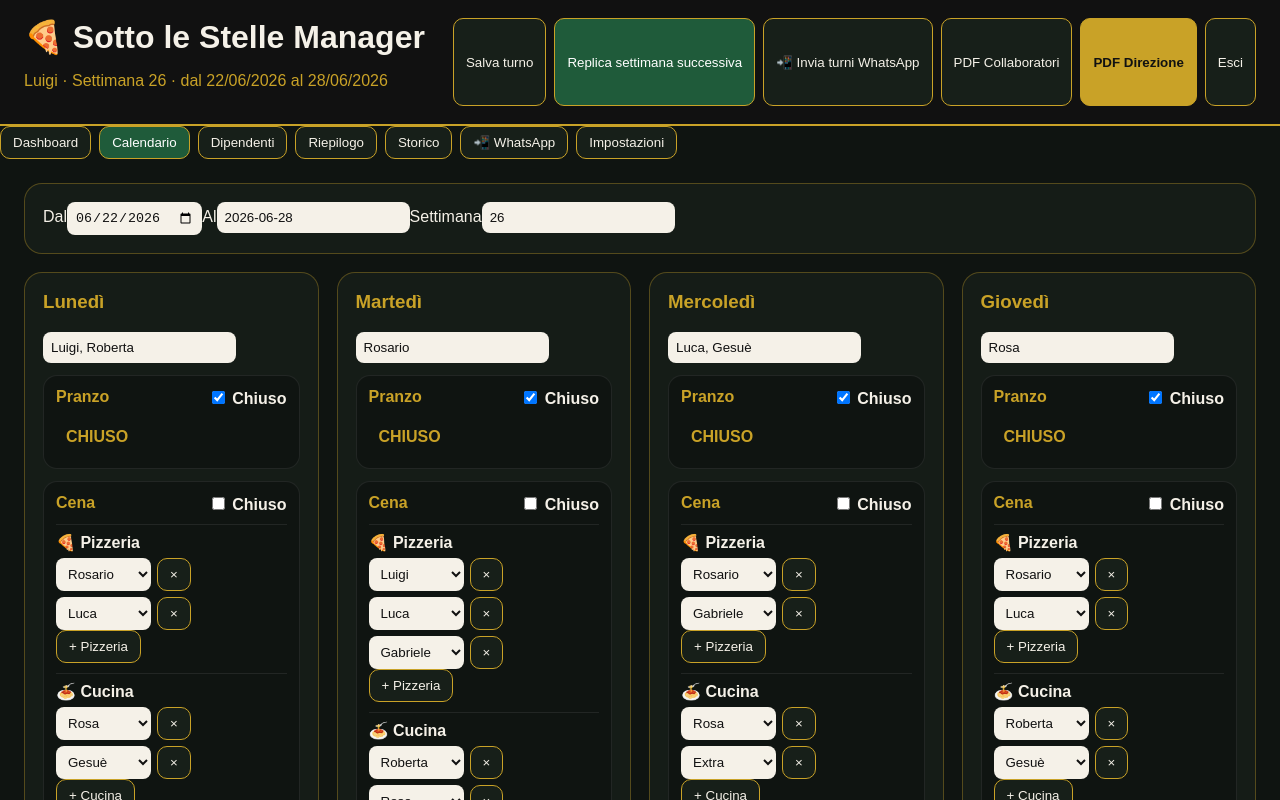
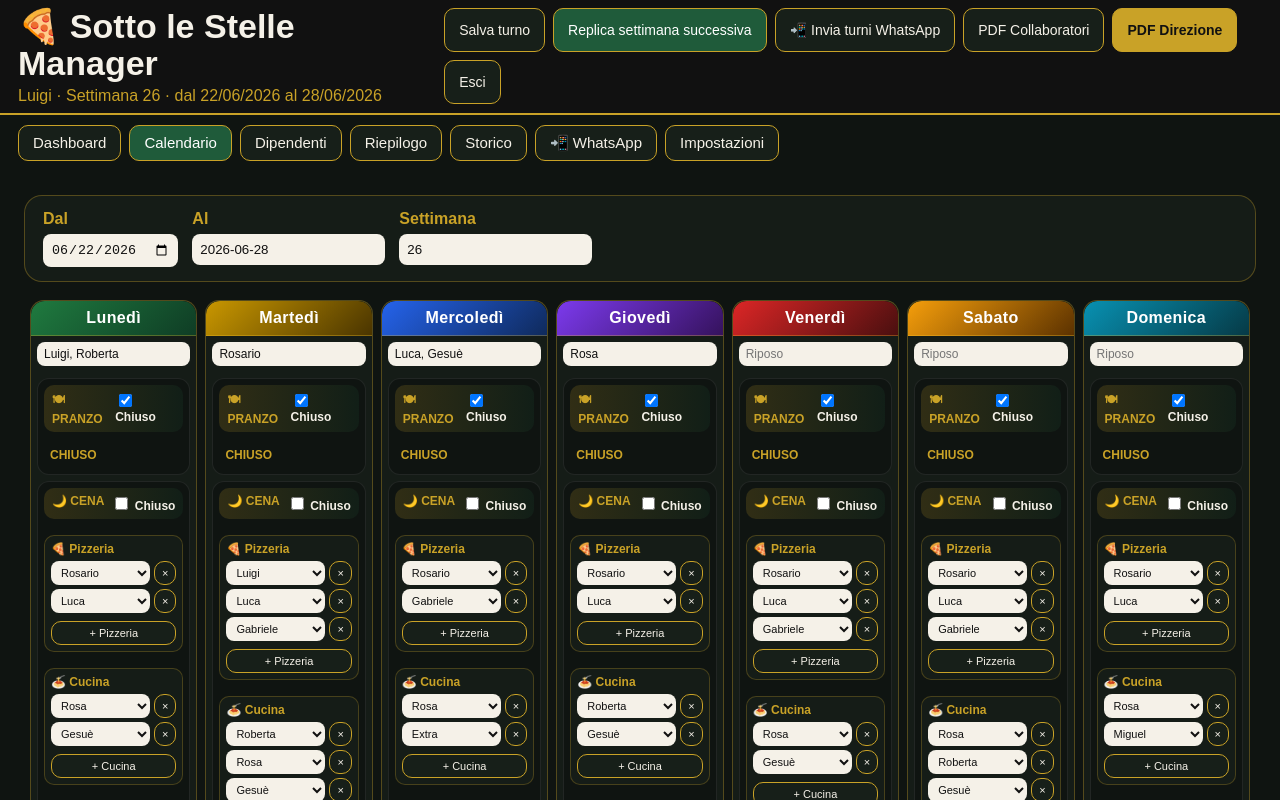
Before and after one commit to foodanddrinksrl/SottoLeStelleManager, a Next.js app: page / in a window 1280 px wide. Both pictures are taken after a click on the button "Apri calendario". Shown: the top 800 px of the page. Built offline with nearby package versions, Linux system fonts and the light colour scheme.

Commit message:
V4.2 calendario compatto

```diff
--- a/app/components/CalendarSection.tsx
+++ b/app/components/CalendarSection.tsx
@@ -1,5 +1,10 @@
 import type { Dipendente, Reparto, WeekInfo } from '../types';
 import { ck, emoji, giorni, k, reparti, makeWeekInfo } from '../lib/schedule';
+
+const shiftIcon: Record<string, string> = {
+  Pranzo: '🍽',
+  Cena: '🌙',
+};
 
 export function CalendarSection({
   weekInfo,
@@ -32,49 +37,89 @@ export function CalendarSection({
         <div className="weekbar">
           <label className="field">
             <span>Dal</span>
-            <input type="date" value={weekInfo.start} onChange={(e) => setWeekInfo(makeWeekInfo(new Date(e.target.value + 'T00:00:00')))} />
+            <input
+              type="date"
+              value={weekInfo.start}
+              onChange={(e) => setWeekInfo(makeWeekInfo(new Date(e.target.value + 'T00:00:00')))}
+            />
           </label>
-          <label className="field"><span>Al</span><input value={weekInfo.end} readOnly /></label>
-          <label className="field"><span>Settimana</span><input value={weekInfo.week} readOnly /></label>
+          <label className="field">
+            <span>Al</span>
+            <input value={weekInfo.end} readOnly />
+          </label>
+          <label className="field">
+            <span>Settimana</span>
+            <input value={weekInfo.week} readOnly />
+          </label>
         </div>
       </div>
+
       <div className="calendar">
         {giorni.map((g) => (
           <div className="day" key={g}>
             <h3>{g}</h3>
+
             <div className="rest no-print">
-              <input value={dayRests[g] || ''} onChange={(e) => setDayRests({ ...dayRests, [g]: e.target.value })} placeholder="Riposo" />
+              <input
+                value={dayRests[g] || ''}
+                onChange={(e) => setDayRests({ ...dayRests, [g]: e.target.value })}
+                placeholder="Riposo"
+              />
             </div>
+
             {['Pranzo', 'Cena'].map((t) => (
               <div className="shift" key={t}>
                 <div className="shift-title">
-                  <span>{t}</span>
+                  <span>
+                    {shiftIcon[t]} {t.toUpperCase()}
+                  </span>
                   <label className="no-print">
-                    <input type="checkbox" checked={!!closed[ck(g, t)]} onChange={(e) => setClosed({ ...closed, [ck(g, t)]: e.target.checked })} /> Chiuso
+                    <input
+                      type="checkbox"
+                      checked={!!closed[ck(g, t)]}
+                      onChange={(e) => setClosed({ ...closed, [ck(g, t)]: e.target.checked })}
+                    />{' '}
+                    Chiuso
                   </label>
                 </div>
+
                 {closed[ck(g, t)] ? (
                   <div className="closed">CHIUSO</div>
                 ) : (
-                  reparti.map((r) => {
+                  <div className="reparti-grid">
+                    {reparti.map((r) => {
                       const selected = schedule[k(g, t, r)]?.length ? schedule[k(g, t, r)] : [''];
                       const options = employees.filter((e) => e.reparto === r && e.nome).map((e) => e.nome);
+
                       return (
-                      <div className="reparto" key={r}>
-                        <strong>{emoji(r)} {r}</strong>
+                        <div className="reparto-card" key={r}>
+                          <strong>
+                            {emoji(r)} {r}
+                          </strong>
+
                           {selected.map((name, i) => (
                             <div className="select-row" key={i}>
                               <select value={name} onChange={(e) => updateSelect(g, t, r, i, e.target.value)}>
                                 <option value="">Seleziona</option>
-                              {options.map((o) => <option key={o} value={o}>{o}</option>)}
+                                {options.map((o) => (
+                                  <option key={o} value={o}>
+                                    {o}
+                                  </option>
+                                ))}
                               </select>
-                            <button className="small no-print" onClick={() => removeSelect(g, t, r, i)}>×</button>
+                              <button className="small no-print" onClick={() => removeSelect(g, t, r, i)}>
+                                ×
+                              </button>
                             </div>
                           ))}
-                        <button className="small no-print" onClick={() => addSelect(g, t, r)}>+ {r}</button>
+
+                          <button className="small no-print add-person" onClick={() => addSelect(g, t, r)}>
+                            + {r}
+                          </button>
                         </div>
                       );
-                  })
+                    })}
+                  </div>
                 )}
               </div>
             ))}
--- a/app/globals.css
+++ b/app/globals.css
@@ -119,4 +119,317 @@ input {
   padding: 10px;
 }
 
-.print-only { display: none; }
+.print-only { display: none; }/* === V4.2 - Calendario premium === */
+
+.weekbar {
+  display: flex;
+  flex-wrap: wrap;
+  gap: 14px;
+}
+
+.field {
+  display: flex;
+  flex-direction: column;
+  gap: 6px;
+  color: #c9a227;
+  font-weight: 700;
+}
+
+.calendar {
+  align-items: start;
+}
+
+.day {
+  min-height: 100%;
+}
+
+.day h3 {
+  font-size: 24px;
+  letter-spacing: 0.5px;
+  border-bottom: 1px solid rgba(201, 162, 39, 0.35);
+  padding-bottom: 12px;
+}
+
+.rest input {
+  width: 100%;
+  box-sizing: border-box;
+  margin-bottom: 8px;
+}
+
+.shift-title {
+  background: linear-gradient(90deg, rgba(201,162,39,0.18), rgba(31,91,58,0.15));
+  padding: 10px 12px;
+  border-radius: 12px;
+}
+
+.reparti-grid {
+  display: grid;
+  gap: 10px;
+}
+
+.reparto-card {
+  background: #151c17;
+  border: 1px solid rgba(201, 162, 39, 0.28);
+  border-radius: 14px;
+  padding: 12px;
+}
+
+.reparto-card strong {
+  display: block;
+  color: #c9a227;
+  margin-bottom: 8px;
+}
+
+.select-row select {
+  flex: 1;
+}
+
+.add-person {
+  margin-top: 8px;
+  width: 100%;
+}
+
+@media (max-width: 760px) {
+  .topbar {
+    flex-direction: column;
+  }
+
+  .btn,
+  .small,
+  .nav button {
+    width: 100%;
+  }
+}/* === V4.2 calendario settimana completa === */
+
+.calendar {
+  display: grid;
+  grid-template-columns: repeat(7, minmax(0, 1fr));
+  gap: 10px;
+  padding: 12px;
+}
+
+.day {
+  padding: 8px;
+  border-radius: 14px;
+  min-width: 0;
+  overflow: hidden;
+}
+
+.day h3 {
+  text-align: center;
+  font-size: 17px;
+  margin: -8px -8px 8px;
+  padding: 10px 6px;
+  border-radius: 14px 14px 0 0;
+  color: white;
+  letter-spacing: 0.4px;
+}
+
+.day:nth-child(1) h3 { background: linear-gradient(135deg, #1f7a3f, #0f3d25); }
+.day:nth-child(2) h3 { background: linear-gradient(135deg, #c99700, #4a3500); }
+.day:nth-child(3) h3 { background: linear-gradient(135deg, #2563eb, #0f2a5c); }
+.day:nth-child(4) h3 { background: linear-gradient(135deg, #7c3aed, #35125d); }
+.day:nth-child(5) h3 { background: linear-gradient(135deg, #dc2626, #4a0f0f); }
+.day:nth-child(6) h3 { background: linear-gradient(135deg, #f59e0b, #5c3200); }
+.day:nth-child(7) h3 { background: linear-gradient(135deg, #0891b2, #063a46); }
+
+.rest input {
+  font-size: 13px;
+  padding: 6px;
+  margin-bottom: 8px;
+}
+
+.shift {
+  padding: 8px;
+  margin-top: 8px;
+  border-radius: 12px;
+}
+
+.shift-title {
+  padding: 8px;
+  border-radius: 10px;
+  font-size: 14px;
+}
+
+.shift-title span {
+  font-size: 14px;
+}
+
+.reparto-card {
+  padding: 8px;
+  border-radius: 10px;
+}
+
+.reparto-card strong {
+  font-size: 13px;
+}
+
+.select-row {
+  gap: 4px;
+}
+
+.select-row select {
+  font-size: 12px;
+  padding: 6px;
+}
+
+.small {
+  padding: 6px 8px;
+  font-size: 12px;
+}
+
+.add-person {
+  font-size: 12px;
+  padding: 7px;
+}
+
+.weekbar {
+  padding: 0;
+  gap: 14px;
+}
+
+.card.no-print {
+  padding: 14px 18px;
+}
+
+.topbar {
+  padding: 10px 18px;
+}
+
+.topbar h1 {
+  font-size: 28px;
+}
+
+.topbar p {
+  margin: 6px 0 0;
+}
+
+.topbar .btn {
+  min-height: 48px;
+  padding: 8px 14px;
+}
+
+.nav {
+  padding: 8px 18px;
+}
+
+.nav button {
+  padding: 8px 14px;
+}
+
+@media (max-width: 1400px) {
+  .calendar {
+    grid-template-columns: repeat(7, minmax(150px, 1fr));
+    overflow-x: auto;
+  }
+}
+
+@media (max-width: 900px) {
+  .calendar {
+    grid-template-columns: 1fr;
+  }
+}
+/* === V5 - Header compatto === */
+
+.topbar {
+  padding: 8px 18px !important;
+  align-items: center;
+}
+
+.topbar h1 {
+  font-size: 34px !important;
+  line-height: 1.1;
+}
+
+.topbar p {
+  font-size: 16px;
+  margin: 4px 0 0 !important;
+}
+
+.topbar .actions {
+  gap: 8px;
+}
+
+.topbar .btn {
+  min-height: 44px !important;
+  padding: 8px 14px !important;
+  font-size: 14px;
+}
+
+.nav {
+  padding: 10px 18px !important;
+}
+
+.nav button {
+  padding: 8px 14px !important;
+  font-size: 15px;
+}
+/* === V5 - Calendario più compatto === */
+
+.card.no-print {
+  margin-bottom: 12px !important;
+}
+
+.calendar {
+  gap: 8px !important;
+  padding: 6px !important;
+}
+
+.day {
+  padding: 6px !important;
+}
+
+.day h3 {
+  font-size: 16px !important;
+  margin: -6px -6px 6px !important;
+  padding: 8px 4px !important;
+}
+
+.rest input {
+  padding: 5px 7px !important;
+  font-size: 12px !important;
+  margin-bottom: 6px !important;
+}
+
+.shift {
+  padding: 6px !important;
+  margin-top: 6px !important;
+}
+
+.shift-title {
+  padding: 6px 8px !important;
+  font-size: 12px !important;
+}
+
+.shift-title span {
+  font-size: 12px !important;
+}
+
+.reparto-card {
+  padding: 6px !important;
+  margin-top: 6px !important;
+}
+
+.reparto-card strong {
+  font-size: 12px !important;
+  margin-bottom: 5px !important;
+}
+
+.select-row {
+  margin-top: 4px !important;
+}
+
+.select-row select {
+  padding: 5px 6px !important;
+  font-size: 11px !important;
+}
+
+.small {
+  padding: 5px 7px !important;
+  font-size: 11px !important;
+}
+
+.closed {
+  padding: 6px !important;
+  font-size: 12px !important;
+}
```
Lines whose indentation alone changed are shown as unchanged.
